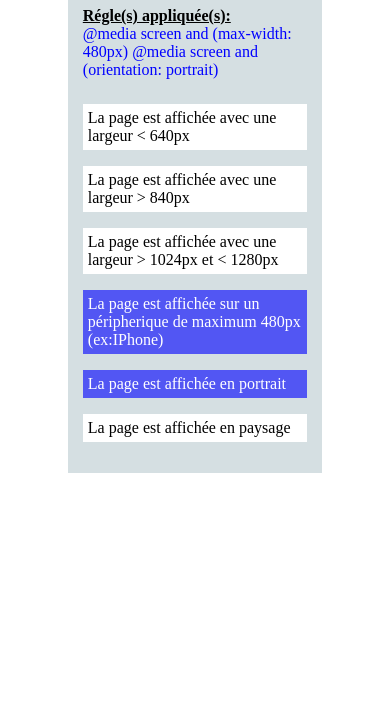
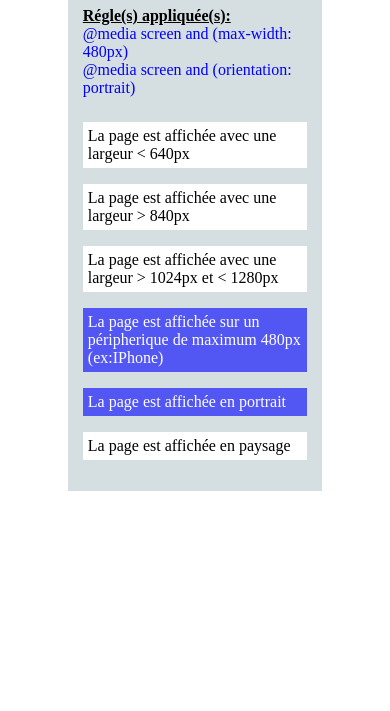
Before and after one commit to GillesP-dev/tp_media_queries, a plain HTML site: page index.html in a window 390 px wide. Shown: the part 133-844 px from the top of the page. Drawn offline with Linux system fonts and the light colour scheme.

Commit message:
correction marge media 480

```diff
--- a/style.css
+++ b/style.css
@@ -37,8 +37,10 @@ h1 {
     color: white;
 }
 .regles p:nth-child(3) {
-    display: inline;
+    display: block;
     color: blue;
+    margin-bottom: 0;
+    margin-top: 0;
  }
 }
 
```
